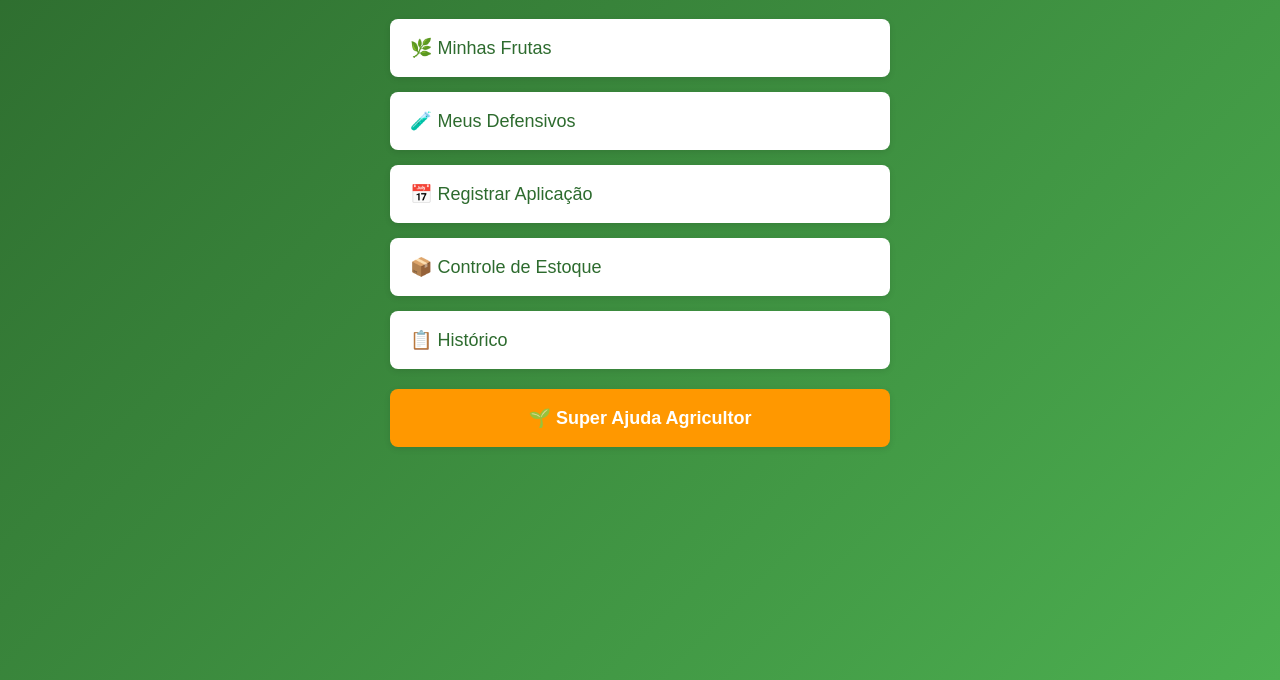
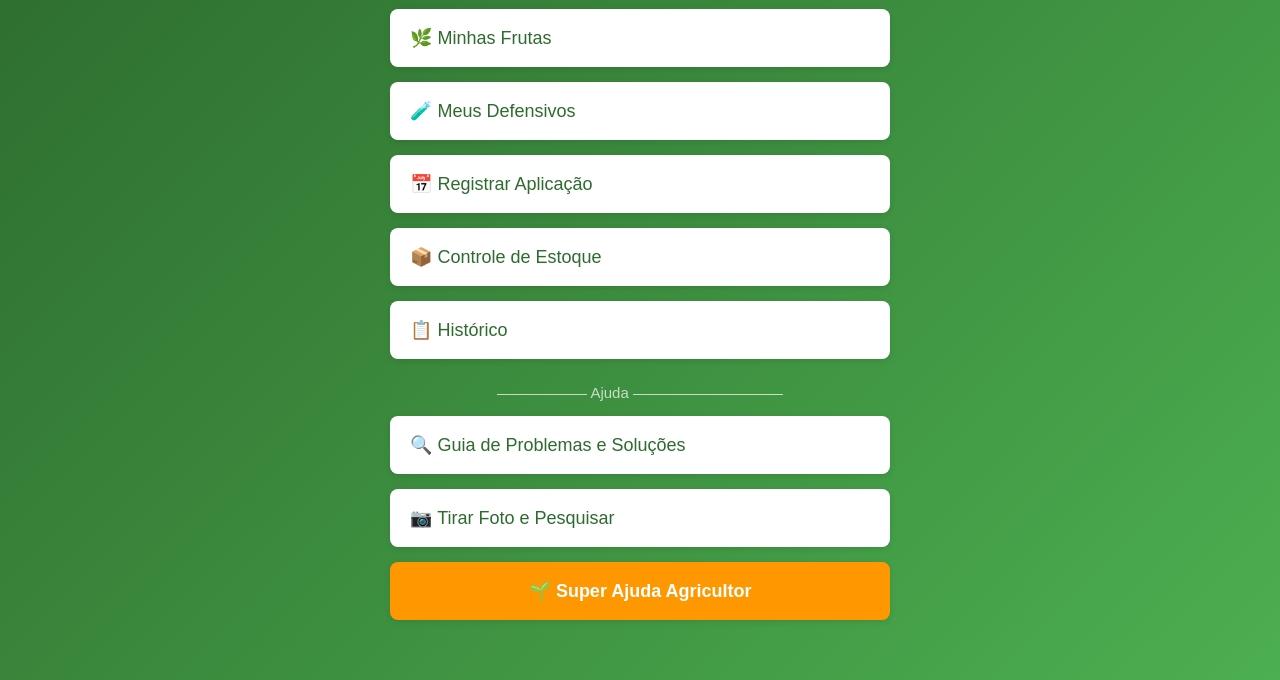
Before and after one commit to nandosarcondicionado-gif/sitio-frutiferas, a plain HTML site: page index.html in a window 1280 px wide. Shown: the part 120-800 px from the top of the page. Drawn offline with Linux system fonts and the light colour scheme.

Commit message:
Update index.html

```diff
--- a/index.html
+++ b/index.html
@@ -12,7 +12,7 @@
             padding: 40px 20px;
         }
         .container { max-width: 500px; margin: 0 auto; text-align: center; }
-        .logo { color: white; margin-bottom: 40px; }
+        .logo { color: white; margin-bottom: 30px; }
         .logo h1 { font-size: 28px; margin-bottom: 8px; }
         .logo p { font-size: 16px; opacity: 0.9; }
         .menu-btn {
@@ -34,8 +34,12 @@
             background: #ff9800;
             color: white;
             text-align: center;
-            margin-top: 20px;
             font-weight: bold;
+        }
+        .divisor {
+            color: rgba(255,255,255,0.7);
+            margin: 25px 0 15px;
+            font-size: 15px;
         }
     </style>
 </head>
@@ -51,6 +55,11 @@
         <a href="paginas/aplicacao.html" class="menu-btn">📅 Registrar Aplicação</a>
         <a href="paginas/estoque.html" class="menu-btn">📦 Controle de Estoque</a>
         <a href="paginas/historico.html" class="menu-btn">📋 Histórico</a>
+
+        <div class="divisor">—————— Ajuda ——————————</div>
+
+        <a href="paginas/problemas.html" class="menu-btn">🔍 Guia de Problemas e Soluções</a>
+        <a href="paginas/busca.html" class="menu-btn">📷 Tirar Foto e Pesquisar</a>
         <a href="paginas/ajuda.html" class="menu-btn ajuda-btn">🌱 Super Ajuda Agricultor</a>
     </div>
 </body>
```
